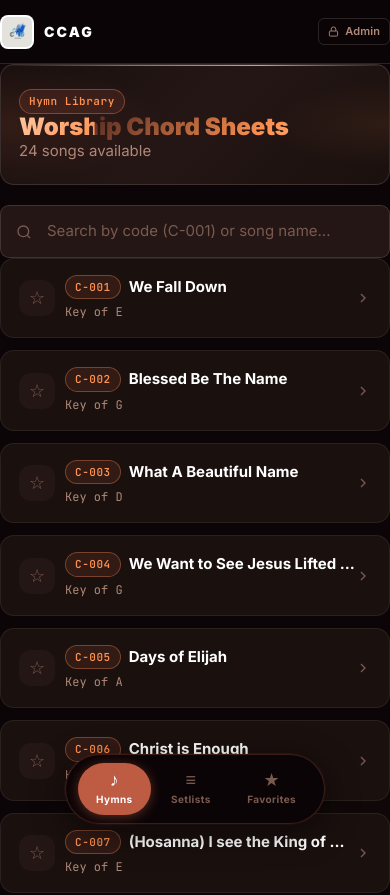
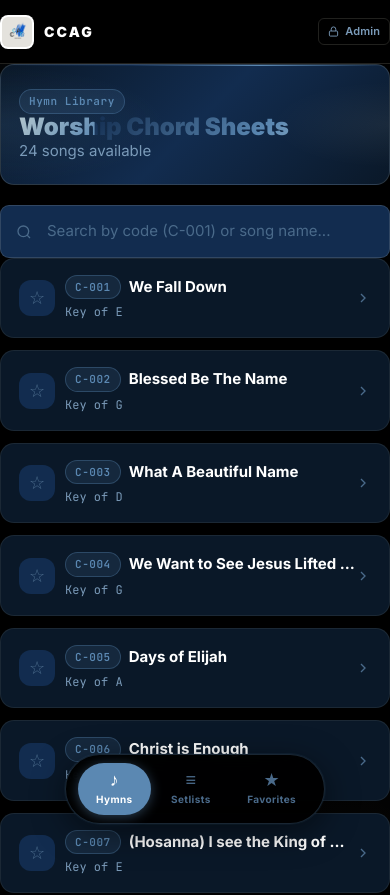
Before and after one commit to Shermith-428/ccag, a React (Vite) app: page / in a window 390 px wide. Shown: the top 895 px of the page. Built offline with nearby package versions, Linux system fonts and the light colour scheme.

Commit message:
redesign: apply Midnight/Ocean/Pearl Perfect/Noir palette

```diff
--- a/src/components/Footer.jsx
+++ b/src/components/Footer.jsx
@@ -1,7 +1,7 @@
 export default function Footer() {
   return (
     <footer className="page-content" style={{
-      background: 'linear-gradient(135deg, #1a100e 0%, #241614 100%)',
+      background: 'linear-gradient(135deg, #0a1828 0%, #122C4F 100%)',
       borderTop: '1px solid var(--border2)',
       padding: '14px 24px',
       display: 'flex',
--- a/src/components/Navbar.jsx
+++ b/src/components/Navbar.jsx
@@ -20,10 +20,10 @@ export default function Navbar({ page, setPage }) {
   }
 
   const activeStyle = {
-    background: 'rgba(190,91,67,0.18)',
-    color: '#FE9150',
-    border: '1px solid rgba(254,145,80,0.4)',
-    boxShadow: '0 0 14px rgba(190,91,67,0.25)',
+    background: 'rgba(91,136,178,0.18)',
+    color: '#5B88B2',
+    border: '1px solid rgba(91,136,178,0.4)',
+    boxShadow: '0 0 14px rgba(91,136,178,0.25)',
   };
   const inactiveStyle = {
     background: 'transparent',
@@ -35,7 +35,7 @@ export default function Navbar({ page, setPage }) {
     <>
       {/* ── Desktop top nav (≥ 1024px) ── */}
       <nav className="hidden lg:block sticky top-0 z-40"
-        style={{ background: 'rgba(11,5,7,0.97)', backdropFilter: 'blur(20px)', WebkitBackdropFilter: 'blur(20px)', borderBottom: '1px solid var(--border2)', position: 'relative' }}>
+        style={{ background: 'rgba(0,0,0,0.97)', backdropFilter: 'blur(20px)', WebkitBackdropFilter: 'blur(20px)', borderBottom: '1px solid var(--border2)', position: 'relative' }}>
         <div className="nav-glow" />
         <div className="max-w-5xl mx-auto px-6 xl:px-8 h-16 flex items-center justify-between gap-4">
           {/* Logo */}
@@ -78,7 +78,7 @@ export default function Navbar({ page, setPage }) {
 
       {/* ── Tablet + Phone top bar (< 1024px) ── */}
       <div className="lg:hidden sticky top-0 z-40 flex items-center justify-between px-4 md:px-6"
-        style={{ background: 'rgba(11,5,7,0.97)', backdropFilter: 'blur(20px)', WebkitBackdropFilter: 'blur(20px)', borderBottom: '1px solid var(--border2)', height: 'clamp(48px, 8vh, 64px)' }}>
+        style={{ background: 'rgba(0,0,0,0.97)', backdropFilter: 'blur(20px)', WebkitBackdropFilter: 'blur(20px)', borderBottom: '1px solid var(--border2)', height: 'clamp(48px, 8vh, 64px)' }}>
         <div className="flex items-center gap-2.5">
           <img src="/Last logo.png" alt="CCAG Logo"
             className="rounded-lg object-contain"
@@ -118,12 +118,12 @@ export default function Navbar({ page, setPage }) {
       {showLogin && (
         <div className="overlay flex items-center justify-center p-4">
           <div className="fade-up w-full max-w-sm"
-            style={{ background: 'var(--surface)', border: '1px solid var(--border3)', borderRadius: '20px', boxShadow: '0 0 60px rgba(190,91,67,0.15), 0 32px 64px rgba(0,0,0,0.6)' }}>
+            style={{ background: 'var(--surface)', border: '1px solid var(--border3)', borderRadius: '20px', boxShadow: '0 0 60px rgba(91,136,178,0.15), 0 32px 64px rgba(0,0,0,0.6)' }}>
             <div style={{ height: '2px', background: 'linear-gradient(90deg, transparent, var(--accent), var(--accent2), transparent)', borderRadius: '20px 20px 0 0' }} />
             <div className="p-6">
               <div className="flex items-center gap-3 mb-6">
                 <div className="w-11 h-11 rounded-xl flex items-center justify-center shrink-0"
-                  style={{ background: 'rgba(190,91,67,0.15)', border: '1px solid var(--border3)' }}>
+                  style={{ background: 'rgba(91,136,178,0.15)', border: '1px solid var(--border3)' }}>
                   <svg width="17" height="17" viewBox="0 0 24 24" fill="none" stroke="var(--accent)" strokeWidth="2">
                     <rect x="3" y="11" width="18" height="11" rx="2"/><path d="M7 11V7a5 5 0 0 1 10 0v4"/>
                   </svg>
--- a/src/index.css
+++ b/src/index.css
@@ -4,31 +4,31 @@
 * { box-sizing: border-box; margin: 0; padding: 0; }
 
 :root {
-  /* ── Palette: 0B0507 / 562B22 / BE5B43 / FE9150 / FCF5EB ── */
-  --bg:         #0b0507;
-  --surface:    #1a100e;
-  --surface2:   #241614;
-  --surface3:   #2e1c1a;
-  --border:     rgba(252,245,235,0.07);
-  --border2:    rgba(252,245,235,0.13);
-  --border3:    rgba(86,43,34,0.6);
+  /* ── Palette: Noir / Midnight / Ocean / Pearl Perfect ── */
+  --bg:         #000000;
+  --surface:    #0a1828;
+  --surface2:   #122C4F;
+  --surface3:   #1a3a63;
+  --border:     rgba(251,249,228,0.07);
+  --border2:    rgba(251,249,228,0.13);
+  --border3:    rgba(91,136,178,0.5);
 
-  --accent:     #BE5B43;
-  --accent2:    #562B22;
-  --accent-glow:rgba(190,91,67,0.22);
+  --accent:     #5B88B2;
+  --accent2:    #4a7296;
+  --accent-glow:rgba(91,136,178,0.22);
 
-  --gold:       #FCF5EB;
-  --gold-glow:  rgba(252,245,235,0.15);
-  --gold-dark:  #FE9150;
+  --gold:       #FBF9E4;
+  --gold-glow:  rgba(251,249,228,0.15);
+  --gold-dark:  #e8e4c0;
 
   --green:      #4ade80;
-  --red:        #FE9150;
+  --red:        #f87171;
   --purple:     #c084fc;
 
-  --text:       #FCF5EB;
-  --text2:      #e8d8c4;
-  --muted:      #7a5a50;
-  --muted2:     #b08878;
+  --text:       #FBF9E4;
+  --text2:      #dddbc8;
+  --muted:      #4a6a8a;
+  --muted2:     #7a9ab8;
 
   --radius:     14px;
   --radius-sm:  9px;
@@ -56,8 +56,8 @@ body {
   z-index: 0;
   pointer-events: none;
   background:
-    radial-gradient(ellipse 80% 50% at 10% -10%, rgba(190,91,67,0.10) 0%, transparent 60%),
-    radial-gradient(ellipse 60% 40% at 90% 110%, rgba(254,145,80,0.06) 0%, transparent 60%);
+    radial-gradient(ellipse 80% 50% at 10% -10%, rgba(91,136,178,0.10) 0%, transparent 60%),
+    radial-gradient(ellipse 60% 40% at 90% 110%, rgba(251,249,228,0.04) 0%, transparent 60%);
 }
 
 /* ── Typography ── */
@@ -84,7 +84,7 @@ body {
 }
 .card:hover {
   border-color: var(--border2);
-  box-shadow: 0 0 0 1px rgba(190,91,67,0.10), 0 8px 32px rgba(0,0,0,0.35);
+  box-shadow: 0 0 0 1px rgba(91,136,178,0.10), 0 8px 32px rgba(0,0,0,0.35);
 }
 .card-inner {
   background: var(--surface2);
@@ -97,7 +97,7 @@ body {
   background: var(--surface);
   border: 1px solid var(--border3);
   border-radius: var(--radius);
-  box-shadow: 0 0 0 1px rgba(190,91,67,0.06), 0 0 40px rgba(190,91,67,0.08);
+  box-shadow: 0 0 0 1px rgba(91,136,178,0.06), 0 0 40px rgba(91,136,178,0.08);
 }
 
 /* ── Input ── */
@@ -115,7 +115,7 @@ body {
 }
 .inp:focus {
   border-color: var(--accent);
-  box-shadow: 0 0 0 3px rgba(190,91,67,0.20);
+  box-shadow: 0 0 0 3px rgba(91,136,178,0.20);
 }
 .inp::placeholder { color: var(--muted); }
 
@@ -140,13 +140,13 @@ body {
 
 .btn-primary {
   background: var(--accent);
-  color: #FCF5EB;
-  box-shadow: 0 2px 12px rgba(190,91,67,0.40);
+  color: #FBF9E4;
+  box-shadow: 0 2px 12px rgba(91,136,178,0.40);
   font-weight: 700;
 }
 .btn-primary:hover {
-  background: #562B22;
-  box-shadow: 0 4px 20px rgba(190,91,67,0.55);
+  background: #4a7296;
+  box-shadow: 0 4px 20px rgba(91,136,178,0.55);
 }
 
 .btn-secondary {
@@ -154,7 +154,7 @@ body {
   color: var(--text);
   border: 1px solid var(--border2);
 }
-.btn-secondary:hover { background: #3a2220; border-color: rgba(190,91,67,0.30); }
+.btn-secondary:hover { background: #1e3a5a; border-color: rgba(91,136,178,0.30); }
 
 .btn-ghost {
   background: transparent;
@@ -171,11 +171,11 @@ body {
 .btn-danger:hover { background: rgba(248,113,113,0.16); }
 
 .btn-gold {
-  background: rgba(252,245,235,0.10);
+  background: rgba(251,249,228,0.10);
   color: var(--gold);
-  border: 1px solid rgba(252,245,235,0.28);
+  border: 1px solid rgba(251,249,228,0.28);
 }
-.btn-gold:hover { background: rgba(252,245,235,0.20); }
+.btn-gold:hover { background: rgba(251,249,228,0.20); }
 
 .btn-sm  { padding: 6px 12px; font-size: 12px; border-radius: 7px; }
 .btn-icon { padding: 8px; border-radius: 8px; }
@@ -192,8 +192,8 @@ body {
   letter-spacing: 0.05em;
   font-family: 'JetBrains Mono', monospace;
 }
-.badge-blue   { background: rgba(190,91,67,0.15); color: #FE9150; border: 1px solid rgba(254,145,80,0.35); }
-.badge-gold   { background: rgba(252,245,235,0.10); color: var(--gold); border: 1px solid rgba(252,245,235,0.25); }
+.badge-blue   { background: rgba(91,136,178,0.15); color: #5B88B2; border: 1px solid rgba(91,136,178,0.35); }
+.badge-gold   { background: rgba(251,249,228,0.10); color: var(--gold); border: 1px solid rgba(251,249,228,0.25); }
 .badge-green  { background: rgba(74,222,128,0.1); color: var(--green); border: 1px solid rgba(74,222,128,0.2); }
 .badge-purple { background: rgba(192,132,252,0.1); color: var(--purple); border: 1px solid rgba(192,132,252,0.2); }
 
@@ -236,7 +236,7 @@ body {
   transition: all 0.15s;
 }
 .hymn-row:hover {
-  border-color: rgba(254,145,80,0.35);
+  border-color: rgba(91,136,178,0.35);
   background: var(--surface2);
   transform: translateX(2px);
   box-shadow: 0 4px 20px rgba(0,0,0,0.25);
@@ -283,7 +283,7 @@ body {
 
 /* ── Gradient text ── */
 .gradient-text {
-  background: linear-gradient(135deg, #562B22, #FE9150, #FCF5EB, #FE9150);
+  background: linear-gradient(135deg, #122C4F, #5B88B2, #FBF9E4, #5B88B2);
   background-size: 200% auto;
   -webkit-background-clip: text;
   -webkit-text-fill-color: transparent;
@@ -296,7 +296,7 @@ body {
   position: relative;
   overflow: hidden;
   border-radius: var(--radius);
-  background: linear-gradient(135deg, #1a100e 0%, #241614 50%, #1a100e 100%);
+  background: linear-gradient(135deg, #0a1828 0%, #122C4F 50%, #0a1828 100%);
   border: 1px solid var(--border2);
   padding: 36px 32px;
   margin-bottom: 28px;
@@ -306,8 +306,8 @@ body {
   position: absolute;
   inset: 0;
   background:
-    radial-gradient(ellipse 70% 80% at 0% 50%, rgba(190,91,67,0.14) 0%, transparent 60%),
-    radial-gradient(ellipse 50% 60% at 100% 50%, rgba(254,145,80,0.08) 0%, transparent 60%);
+    radial-gradient(ellipse 70% 80% at 0% 50%, rgba(91,136,178,0.14) 0%, transparent 60%),
+    radial-gradient(ellipse 50% 60% at 100% 50%, rgba(251,249,228,0.06) 0%, transparent 60%);
   pointer-events: none;
 }
 .hero-banner::after {
@@ -315,7 +315,7 @@ body {
   position: absolute;
   top: -1px; left: -1px; right: -1px;
   height: 2px;
-  background: linear-gradient(90deg, transparent, #BE5B43, #FE9150, transparent);
+  background: linear-gradient(90deg, transparent, #122C4F, #5B88B2, transparent);
   border-radius: var(--radius) var(--radius) 0 0;
 }
 
@@ -324,7 +324,7 @@ body {
   position: absolute;
   bottom: -1px; left: 0; right: 0;
   height: 1px;
-  background: linear-gradient(90deg, transparent 0%, rgba(190,91,67,0.55) 50%, transparent 100%);
+  background: linear-gradient(90deg, transparent 0%, rgba(91,136,178,0.55) 50%, transparent 100%);
 }
 
 /* ── Floating bottom nav (phones + tablets < 1024px) ── */
@@ -334,15 +334,15 @@ body {
   left: 50%;
   transform: translateX(-50%);
   z-index: 40;
-  background: rgba(11,5,7,0.96);
+  background: rgba(0,0,0,0.96);
   backdrop-filter: blur(24px);
   -webkit-backdrop-filter: blur(24px);
-  border: 1px solid rgba(190,91,67,0.28);
+  border: 1px solid rgba(91,136,178,0.28);
   border-radius: 99px;
   display: flex;
   padding: 8px 12px;
   gap: 4px;
-  box-shadow: 0 8px 32px rgba(0,0,0,0.5), 0 0 0 1px rgba(190,91,67,0.10);
+  box-shadow: 0 8px 32px rgba(0,0,0,0.5), 0 0 0 1px rgba(91,136,178,0.10);
   width: auto;
   min-width: 260px;
   max-width: 360px;
@@ -364,7 +364,7 @@ body {
 }
 .bottom-nav-item.active {
   background: var(--accent);
-  box-shadow: 0 2px 12px rgba(190,91,67,0.45);
+  box-shadow: 0 2px 12px rgba(91,136,178,0.45);
 }
 .bottom-nav-item.active .nav-icon  { color: #fff !important; }
 .bottom-nav-item.active .nav-label { color: #fff !important; }
```
Also changed, not shown: src/components/ChordSheet.jsx (+4 -4 lines).
